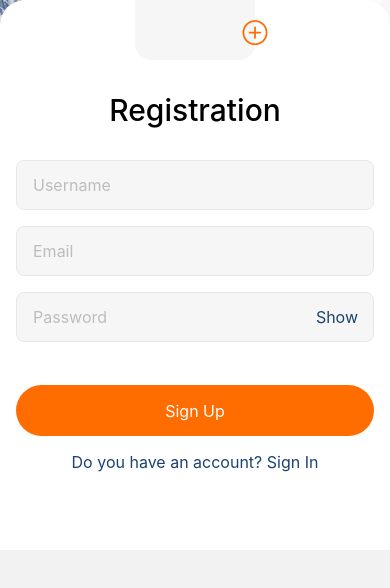
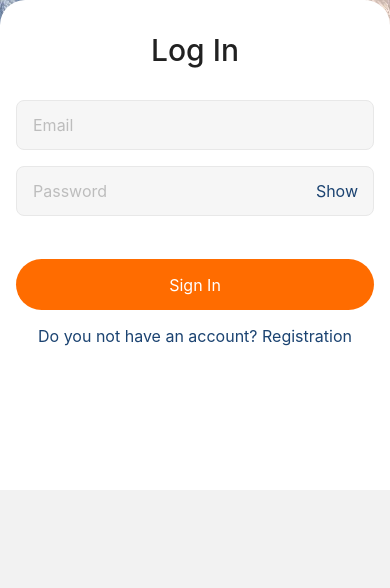
Before and after one commit to summermoved0n/project-baby-tracker, a React Native app in the folder app/: screen /Login in a window 390 px wide. Shown: the top 588 px of the page. Built offline with nearby package versions, Linux system fonts and the light colour scheme.

Commit message:
back to working app

```diff
--- /dev/null
+++ b/app/src/Screens/LoginScreen.jsx
@@ -0,0 +1,177 @@
+import { useState } from "react";
+import { useNavigation } from "@react-navigation/native";
+
+import {
+  StyleSheet,
+  Text,
+  Alert,
+  ImageBackground,
+  View,
+  TextInput,
+  TouchableOpacity,
+  TouchableWithoutFeedback,
+  Keyboard,
+  KeyboardAvoidingView,
+  Platform,
+} from "react-native";
+
+export default function LoginScreen() {
+  const navigation = useNavigation();
+
+  const [email, setEmail] = useState("");
+  const [emailFocus, setEmailFocus] = useState(false);
+
+  const [password, setPassword] = useState("");
+  const [passwordFocus, setPasswordFocus] = useState(false);
+
+  const [isSecurePassword, setIsSecurePassword] = useState(true);
+
+  const onLogin = () => {
+    Alert.alert("Credentials", `${email}`);
+  };
+
+  return (
+    <TouchableWithoutFeedback onPress={Keyboard.dismiss}>
+      <KeyboardAvoidingView
+        behavior={Platform.OS === "ios" ? "padding" : "height"}
+        keyboardVerticalOffset={Platform.OS === "ios" ? 0 : -240}
+        style={styles.container}
+      >
+        <ImageBackground
+          style={styles.background}
+          source={require("../../assets/images/photo-BG.jpg")}
+        >
+          <View style={styles.login_container}>
+            <Text style={styles.login_title}>Log In</Text>
+
+            <View style={styles.login_form}>
+              <TextInput
+                onFocus={() => setEmailFocus(true)}
+                onBlur={() => setEmailFocus(false)}
+                style={[
+                  styles.login_input,
+                  emailFocus && styles.login_inputFocused,
+                ]}
+                placeholder="Email"
+                placeholderTextColor="#bdbdbd"
+                value={email}
+                onChangeText={setEmail}
+              />
+
+              <View>
+                <TextInput
+                  onFocus={() => setPasswordFocus(true)}
+                  onBlur={() => setPasswordFocus(false)}
+                  style={[
+                    styles.login_input,
+                    passwordFocus && styles.login_inputFocused,
+                  ]}
+                  placeholder="Password"
+                  placeholderTextColor="#bdbdbd"
+                  value={password}
+                  onChangeText={setPassword}
+                  secureTextEntry={isSecurePassword}
+                />
+                <TouchableOpacity
+                  style={styles.login_show_btn}
+                  onPressIn={() => setIsSecurePassword(false)}
+                  onPressOut={() => setIsSecurePassword(true)}
+                >
+                  <Text style={styles.login_show_text}>Show</Text>
+                </TouchableOpacity>
+              </View>
+            </View>
+
+            <TouchableOpacity style={styles.login_button} onPress={onLogin}>
+              <Text style={styles.login_btn_text}>Sign In</Text>
+            </TouchableOpacity>
+
+            <TouchableOpacity
+              onPress={() => navigation.navigate("Registration")}
+            >
+              <Text style={styles.login_form_text}>
+                Do you not have an account? Registration
+              </Text>
+            </TouchableOpacity>
+          </View>
+        </ImageBackground>
+      </KeyboardAvoidingView>
+    </TouchableWithoutFeedback>
+  );
+}
+
+const styles = StyleSheet.create({
+  background: {
+    height: "100%",
+    width: "100%",
+    justifyContent: "flex-end",
+  },
+  login_container: {
+    backgroundColor: "#ffffff",
+    borderTopLeftRadius: 25,
+    borderTopRightRadius: 25,
+    paddingTop: 32,
+    paddingBottom: 144,
+  },
+  login_title: {
+    fontWeight: "500",
+    fontSize: 30,
+    letterSpacing: 0.01,
+    textAlign: "center",
+    color: "#212121",
+    marginBottom: 32,
+  },
+  login_form: {
+    display: "flex",
+    gap: 16,
+    paddingHorizontal: 16,
+  },
+  login_input: {
+    backgroundColor: "#F6F6F6",
+    borderWidth: 1,
+    borderColor: "#E8E8E8",
+    borderRadius: 8,
+    height: 50,
+    paddingHorizontal: 16,
+    fontWeight: "400",
+    fontSize: 16,
+    color: "#212121",
+  },
+  login_inputFocused: {
+    borderColor: "#FF6C00",
+    backgroundColor: "transparent",
+  },
+  login_button: {
+    marginTop: 43,
+    marginBottom: 16,
+    marginHorizontal: 16,
+    backgroundColor: "#FF6C00",
+    borderRadius: 100,
+    height: 51,
+    display: "flex",
+    alignItems: "center",
+    justifyContent: "center",
+  },
+  login_btn_text: {
+    fontWeight: "400",
+    fontSize: 16,
+    color: "white",
+  },
+  login_form_text: {
+    fontWeight: "400",
+    fontSize: 16,
+    textAlign: "center",
+    color: "#1b4371",
+  },
+  login_show_btn: {
+    position: "absolute",
+    right: 16,
+    bottom: "50%",
+    transform: [{ translateY: "50%" }],
+  },
+  login_show_text: {
+    fontWeight: "400",
+    fontSize: 16,
+    color: "#1b4371",
+  },
+});
--- /dev/null
+++ b/app/src/Screens/PostsScreen.jsx
@@ -0,0 +1,95 @@
+import { View, StyleSheet } from "react-native";
+import { createBottomTabNavigator } from "@react-navigation/bottom-tabs";
+
+import Fontisto from "@expo/vector-icons/Fontisto";
+import Feather from "@expo/vector-icons/Feather";
+
+import ProfilePage from "../components/ProfilePage";
+import UserPage from "../components/UserPage";
+
+function Profile() {
+  return (
+    <View style={styles.container}>
+      <ProfilePage />
+    </View>
+  );
+}
+
+function User() {
+  return (
+    <View style={styles.container}>
+      <UserPage />
+    </View>
+  );
+}
+
+const Tabs = createBottomTabNavigator();
+
+const Posts = () => {
+  return (
+    <Tabs.Navigator
+      screenOptions={({ route }) => ({
+        tabBarIcon: ({ focused }) => {
+          let iconName;
+
+          if (route.name === "User") {
+            iconName = focused ? "user" : "user";
+          } else if (route.name === "Profile") {
+            iconName = focused ? "plus-a" : "plus-a";
+          }
+
+          return (
+            <View
+              style={{
+                display: "flex",
+                justifyContent: "center",
+                alignItems: "center",
+                backgroundColor: focused ? "#ff6c00" : "transparent",
+                width: 70,
+                height: 40,
+                borderRadius: 20,
+              }}
+            >
+              {route.name === "Profile" ? (
+                <Fontisto
+                  name={iconName}
+                  size={focused ? 13 : 24}
+                  color={focused ? "#fff" : "#bdbdbd"}
+                />
+              ) : (
+                <Feather
+                  name={iconName}
+                  size={focused ? 13 : 24}
+                  color={focused ? "#fff" : "#bdbdbd"}
+                />
+              )}
+            </View>
+          );
+        },
+
+        tabBarActiveTintColor: "#fff",
+        tabBarInactiveTintColor: "#212121",
+        tabBarStyle: {
+          backgroundColor: "#fff",
+          paddingTop: 10,
+        },
+        headerShown: false,
+        tabBarShowLabel: false,
+      })}
+    >
+      <Tabs.Screen name="Profile" component={Profile} />
+      <Tabs.Screen name="User" component={User} />
+    </Tabs.Navigator>
+  );
+};
+
+const styles = StyleSheet.create({
+  container: {
+    flex: 1,
+    alignItems: "center",
+    justifyContent: "center",
+    backgroundColor: "#fff",
+  },
+});
+
+export default Posts;
--- a/app/src/components/AppNavigation.jsx
+++ b/app/src/components/AppNavigation.jsx
@@ -7,8 +7,8 @@ import { NavigationContainer } from "@react-navigation/native";
 import { createStackNavigator } from "@react-navigation/stack";
 
 import RegistrationScreen from "../Screens/RegistrationScreen";
-// import LoginScreen from "../Screens/LoginScreen";
-// import PostsScreen from "../Screens/PostsScreen";
+import LoginScreen from "../Screens/LoginScreen";
+import PostsScreen from "../Screens/PostsScreen";
 
 const MainStack = createStackNavigator();
 
@@ -23,7 +23,7 @@ export default function AppNavigation() {
             headerShown: false,
           }}
         />
-        {/* <MainStack.Screen
+        <MainStack.Screen
           name={"Login"}
           component={LoginScreen}
           options={{ headerShown: false }}
@@ -50,7 +50,7 @@ export default function AppNavigation() {
               </TouchableOpacity>
             ),
           })}
-        /> */}
+        />
       </MainStack.Navigator>
     </NavigationContainer>
   );
--- /dev/null
+++ b/app/src/components/ProfilePage.jsx
@@ -0,0 +1,83 @@
+import { useState } from "react";
+import { useNavigation, useRoute } from "@react-navigation/native";
+import { useSelector } from "react-redux";
+
+import {
+  StyleSheet,
+  Text,
+  Alert,
+  ImageBackground,
+  View,
+  TextInput,
+} from "react-native";
+
+export default function PostsScreen() {
+  // const username = useSelector(selectUsersName);
+  // const email = useSelector(selectUsersEmail);
+  // const avatar = useSelector(selectUsersAvatar);
+
+  return (
+    <View style={styles.container}>
+      <View style={styles.avatar_container}>
+        {/* {!avatar ? ( */}
+        <View style={styles.avatar_empty}>
+          <Text>A</Text>
+        </View>
+        {/* ) : (
+          <ImageBackground
+            style={styles.avatar_image}
+            source={{ uri: avatar }}
+          ></ImageBackground>
+        )} */}
+        <View style={styles.text_container}>
+          <Text style={styles.text_username}>username</Text>
+          <Text style={styles.text_email}>email</Text>
+        </View>
+      </View>
+    </View>
+  );
+}
+
+const styles = StyleSheet.create({
+  container: {
+    paddingTop: 32,
+    paddingHorizontal: 16,
+    width: "100%",
+    height: "100%",
+    backgroundColor: "#fff",
+  },
+  avatar_container: {
+    display: "flex",
+    flexDirection: "row",
+    gap: 8,
+  },
+  avatar_empty: {
+    display: "flex",
+    justifyContent: "center",
+    alignItems: "center",
+    width: 60,
+    height: 60,
+    borderRadius: 16,
+    backgroundColor: "#f6f6f6",
+  },
+  avatar_image: {
+    width: 60,
+    height: 60,
+    borderRadius: 16,
+    overflow: "hidden",
+  },
+  text_container: {
+    display: "flex",
+    justifyContent: "center",
+  },
+  text_username: {
+    fontWeight: "700",
+    fontSize: 13,
+    color: "#212121",
+  },
+  text_email: {
+    fontWeight: "400",
+    fontSize: 11,
+    color: "rgba(33, 33, 33, 0.8)",
+  },
+});
--- /dev/null
+++ b/app/src/components/UserPage.jsx
@@ -0,0 +1,10 @@
+import React from "react";
+import { Text, View } from "react-native";
+
+export default function UserPage() {
+  return (
+    <View>
+      <Text>UserPage</Text>
+    </View>
+  );
+}
```
